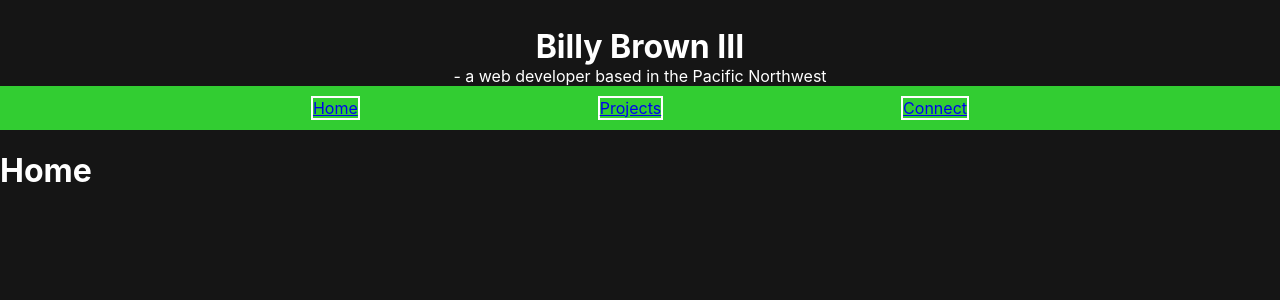
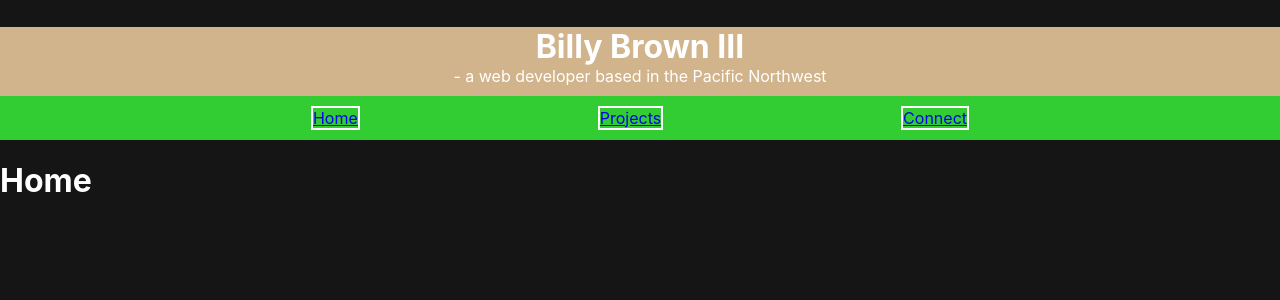
Before and after one commit to billybrown-iii/dev-portfolio, a React (Create React App) app: page / in a window 1280 px wide. Shown: the top 300 px of the page. Built offline with nearby package versions, Linux system fonts and the light colour scheme.

Commit message:
Light styling work

```diff
--- a/src/index.css
+++ b/src/index.css
@@ -19,6 +19,7 @@ body {
 
 .header {
   text-align: center;
+  background-color: tan;
 }
 
 .title {
@@ -28,6 +29,7 @@ body {
 
 .subtitle {
   margin-left: 0%;
+  margin-bottom: 1.25vh;
 }
 
 .nav {
```
